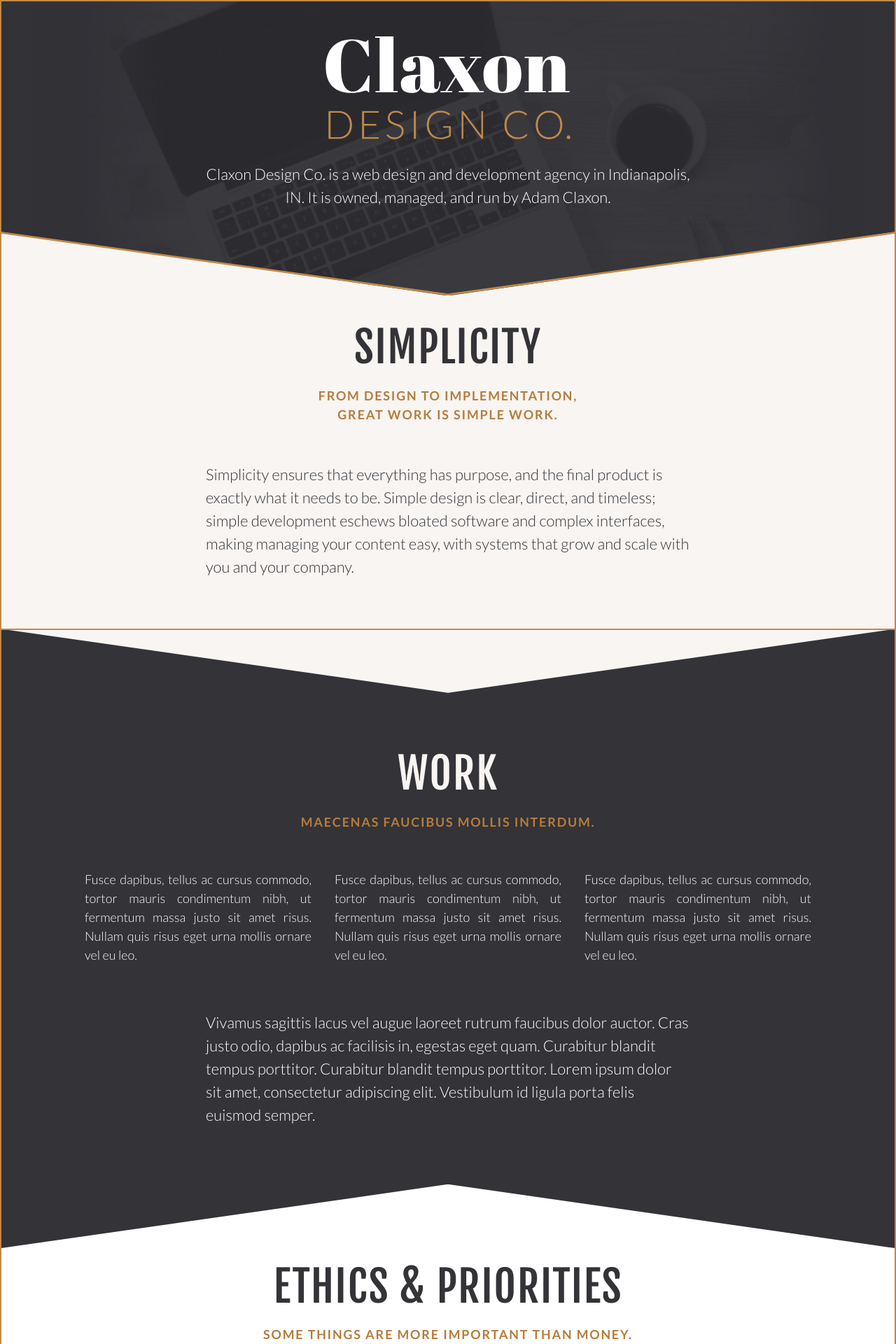
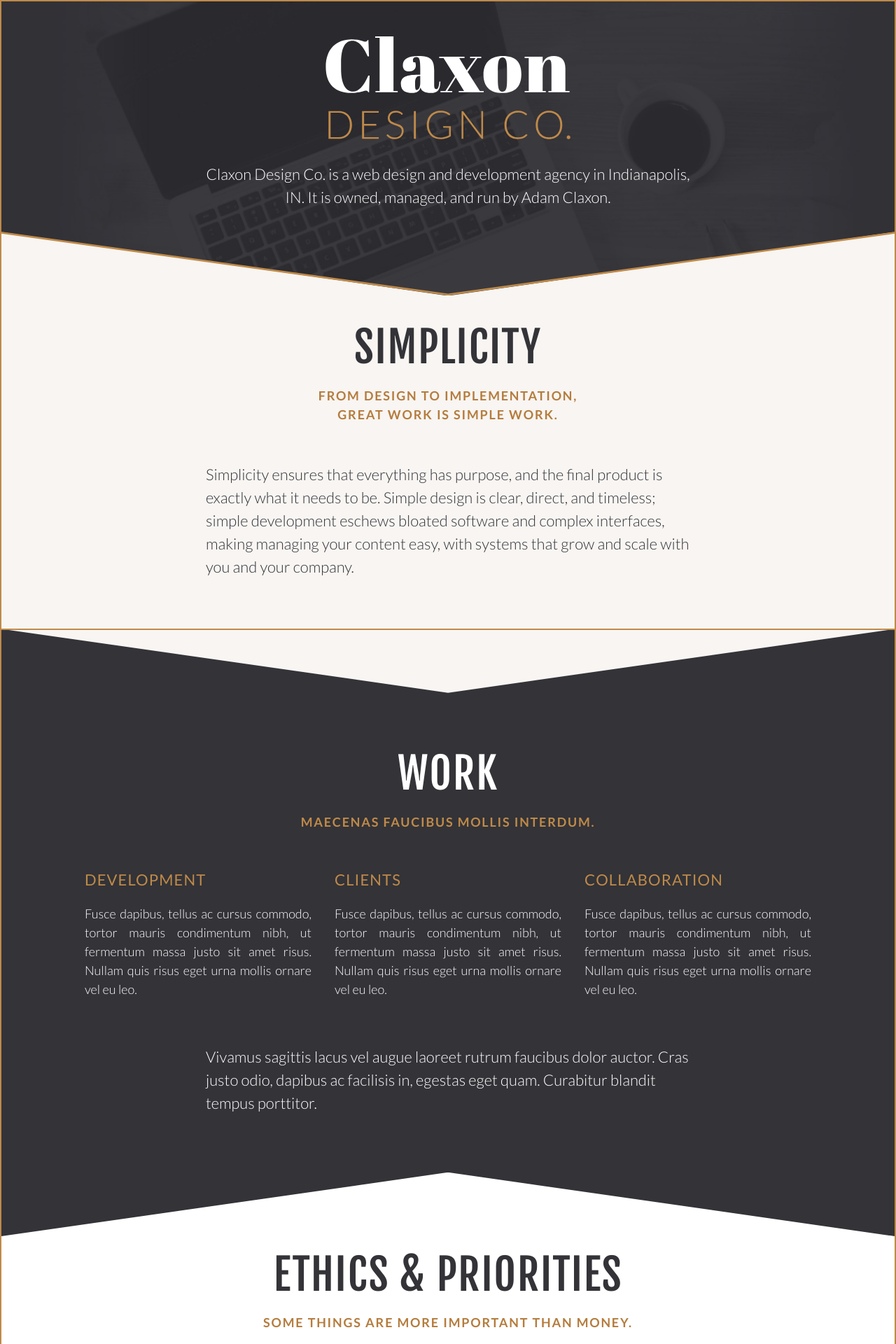
Before and after one commit to claxondesignco/claxondesignco.github.io, a Jekyll site: the page built from index.html, in a window 1280 px wide. Shown: the top 1920 px of the page at 70% size. Built offline with Jekyll 4.4.1, drawn with Linux system fonts in a browser that asks for light colours.

Commit message:
Removed cruft, updated Social Responsibility icon

```diff
--- a/_includes/work.html
+++ b/_includes/work.html
@@ -7,18 +7,21 @@
   <div class="columns three">
 
     <section class="columns__section">
+      <h3>Development</h3>
       <p>Fusce dapibus, tellus ac cursus commodo, tortor mauris condimentum nibh, ut fermentum massa justo sit amet risus. Nullam quis risus eget urna mollis ornare vel eu leo.</p>
     </section>
 
     <section class="columns__section">
+      <h3>Clients</h3>
       <p>Fusce dapibus, tellus ac cursus commodo, tortor mauris condimentum nibh, ut fermentum massa justo sit amet risus. Nullam quis risus eget urna mollis ornare vel eu leo.</p>
     </section>
 
     <section class="columns__section">
+      <h3>Collaboration</h3>
       <p>Fusce dapibus, tellus ac cursus commodo, tortor mauris condimentum nibh, ut fermentum massa justo sit amet risus. Nullam quis risus eget urna mollis ornare vel eu leo.</p>
     </section>
 
   </div>
 
-  <p>Vivamus sagittis lacus vel augue laoreet rutrum faucibus dolor auctor. Cras justo odio, dapibus ac facilisis in, egestas eget quam. Curabitur blandit tempus porttitor. Curabitur blandit tempus porttitor. Lorem ipsum dolor sit amet, consectetur adipiscing elit. Vestibulum id ligula porta felis euismod semper.</p>
+  <p>Vivamus sagittis lacus vel augue laoreet rutrum faucibus dolor auctor. Cras justo odio, dapibus ac facilisis in, egestas eget quam. Curabitur blandit tempus porttitor.</p>
 </div>
--- a/_sass/_ethics.sass
+++ b/_sass/_ethics.sass
@@ -40,8 +40,7 @@
     h3
       text-align: left
 
-#vc-funding,
-#social-responsibility
+#vc-funding
 
   svg
     max-width: 90%
@@ -49,3 +48,12 @@
 
     @include big
       margin-top: 1.0625rem
+
+#social-responsibility
+
+  svg
+    max-width: 85%
+    margin-left: 7.5%
+
+    @include big
+      margin-top: 1rem
--- a/_sass/_homepage.sass
+++ b/_sass/_homepage.sass
@@ -6,14 +6,9 @@
 
 .feature-section#homepage-hero
   background-image: url(/assets/images/temp_hero.jpg)
-  background-position: top left
   background-color: #333236
-
-  @include small
-    background-position: top right
-
-  @include medium
-    background-position: top center
+  background-position: left center
+  background-size: cover
 
   .feature-section__header,
   .feature-section__content
--- a/_sass/_work.sass
+++ b/_sass/_work.sass
@@ -3,7 +3,14 @@
   background-color: $text
 
   .section__headline
-    color: $background
+    color: #fff
+
+  h3
+    color: $brand
+
+  .section__subhead
+    font-weight: 700
+    color: $brand
 
   figure
     margin: 0 auto ms(2)
```
Also changed, not shown: _includes/icons/Problem solved.png (deleted), _includes/icons/icon_social-responsibility.svg, assets/images/pattern.png (deleted).
